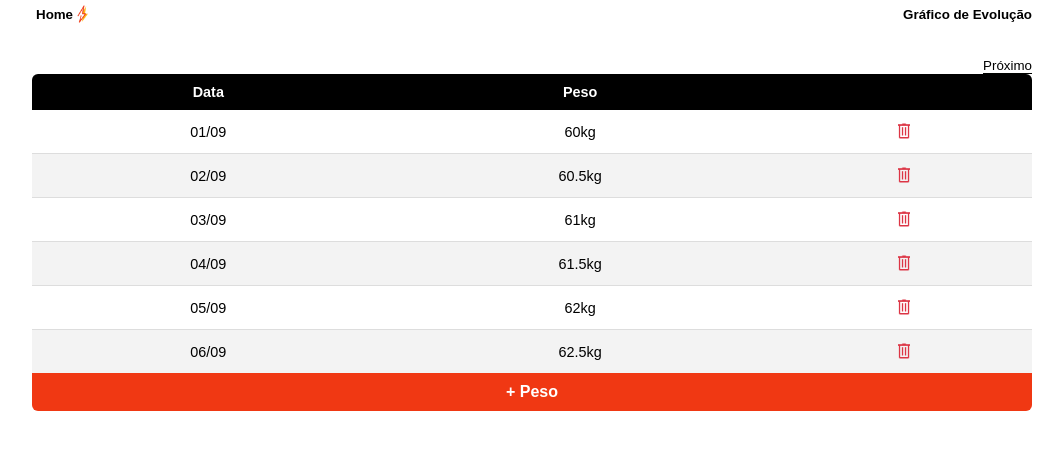
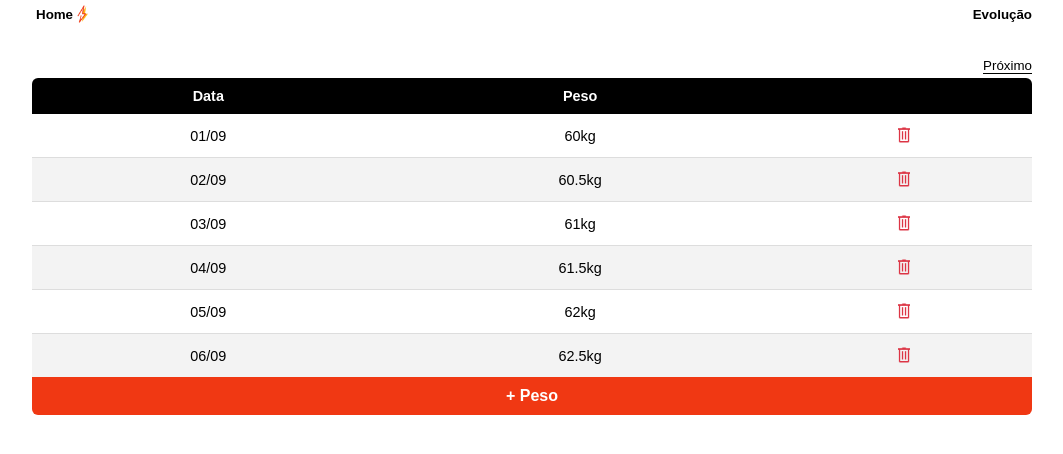
Before and after one commit to deividsilvajs/getting-stronger, a React (Create React App) app: page /#/weight-history in a window 1280 px wide. Shown: the top 454 px of the page, without its empty margins (108-1171 px from the left). Built offline with nearby package versions, Linux system fonts and the light colour scheme.

Commit message:
mudança no WeightHistoryChartButton

```diff
--- a/src/components/WeightHistory/WeightHistoryChartButton.tsx
+++ b/src/components/WeightHistory/WeightHistoryChartButton.tsx
@@ -1,6 +1,6 @@
 const WeightHistoryChartButton = () => {
 	return (
-		<button>Gráfico de Evolução</button>
+		<button>Evolução</button>
 	)
 }
 
--- a/src/components/WeightHistory/WeightHistoryTable/Table.tsx
+++ b/src/components/WeightHistory/WeightHistoryTable/Table.tsx
@@ -12,7 +12,7 @@ interface TableProps {
 const Table = ({ weightBlocks, currentBlockToShow }: TableProps) => {
 
     return (
-        <table>
+        <table style={{ marginTop: 4 }}>
             <thead>
                 <tr>
                     <th>Data</th>
```
